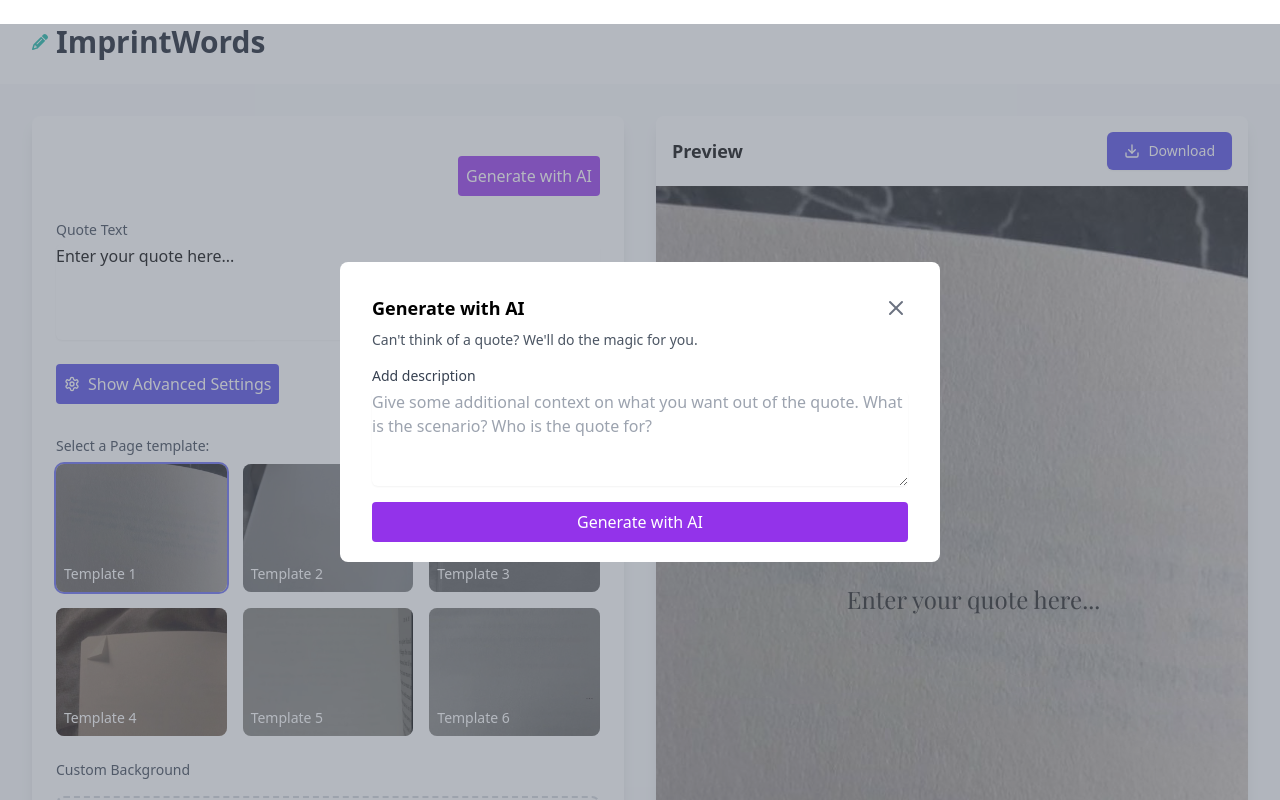
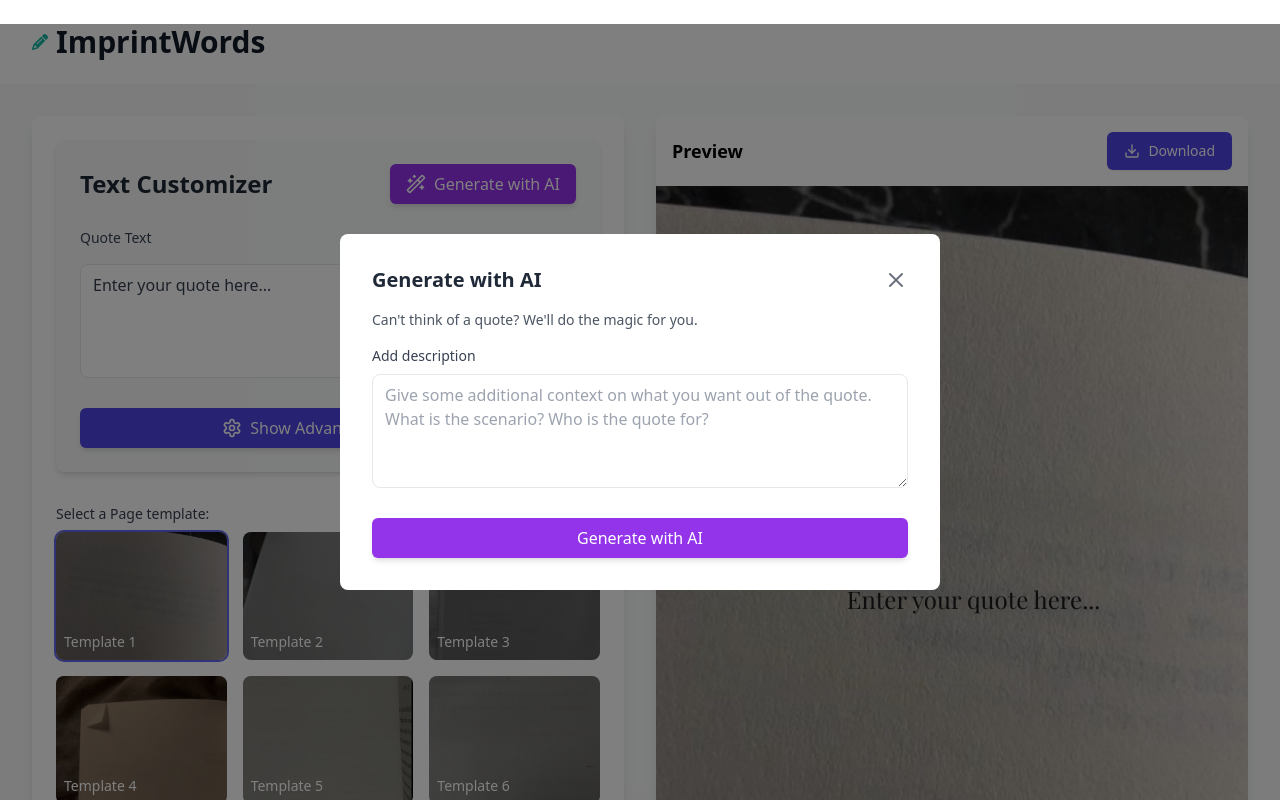
Before and after one commit to akshay0611/ImprintWords, a React (Vite) app: page /app in a window 1280 px wide. Both pictures are taken after a click on the button "Generate with AI". Shown: the top 800 px of the page. Built offline with nearby package versions, Linux system fonts and the light colour scheme; a web font is replaced by a local one.

Commit message:
Text Customizer styled

```diff
--- a/src/components/TextCustomizer.tsx
+++ b/src/components/TextCustomizer.tsx
@@ -1,7 +1,8 @@
 import React, { useState } from 'react';
-import { AlignLeft, AlignCenter, AlignRight, Settings, X } from 'lucide-react'; // Import the Close (X) icon
+import { AlignLeft, AlignCenter, AlignRight, Settings, X, Wand2 } from 'lucide-react';
 import type { Quote } from '../types';
 import ColorPicker from './ColorPicker';
+import { motion, AnimatePresence } from 'framer-motion';
 
 const fonts = [
   { name: 'Playfair Display', category: 'Serif', style: 'Classic' },
@@ -26,52 +27,59 @@ interface TextCustomizerProps {
 
 export default function TextCustomizer({ quote, onChange }: TextCustomizerProps) {
   const [showAdvanced, setShowAdvanced] = useState(false);
-  const [showModal, setShowModal] = useState(false); // State to toggle modal visibility
+  const [showModal, setShowModal] = useState(false);
 
   return (
-    <div className="space-y-6">
-      {/* Button Container */}
-      <div className="flex justify-end">
-        {/* Generate with AI Button */}
-        <button
-          onClick={() => setShowModal(true)} // Open modal when clicked
-          className="mt-4 p-2 bg-purple-600 text-white rounded flex items-center"
+    <div className="space-y-6 p-6 bg-gray-50 rounded-lg shadow-md">
+      <div className="flex justify-between items-center">
+        <h2 className="text-2xl font-bold text-gray-800">Text Customizer</h2>
+        <motion.button
+          whileHover={{ scale: 1.05 }}
+          whileTap={{ scale: 0.95 }}
+          onClick={() => setShowModal(true)}
+          className="px-4 py-2 bg-purple-600 text-white rounded-md shadow-md hover:bg-purple-700 transition-colors duration-200 flex items-center space-x-2"
         >
-          Generate with AI
-        </button>
+          <Wand2 className="w-5 h-5" />
+          <span>Generate with AI</span>
+        </motion.button>
       </div>
 
-      {/* Text Input */}
-      <div>
+      <div className="space-y-4">
         <label className="block text-sm font-medium text-gray-700">Quote Text</label>
         <textarea
           value={quote.text}
           onChange={(e) => onChange({ text: e.target.value })}
-          className="mt-1 block w-full rounded-md border-gray-300 shadow-sm focus:border-indigo-500 focus:ring-indigo-500"
+          className="w-full px-3 py-2 text-gray-700 border rounded-lg focus:outline-none focus:border-purple-500 transition-colors duration-200"
           rows={4}
           placeholder="Enter your quote here..."
         />
       </div>
 
-      {/* Show Advanced Settings Button */}
-      <button
+      <motion.button
+        whileHover={{ scale: 1.05 }}
+        whileTap={{ scale: 0.95 }}
         onClick={() => setShowAdvanced(!showAdvanced)}
-        className="mt-4 p-2 bg-indigo-600 text-white rounded flex items-center"
+        className="w-full px-4 py-2 bg-indigo-600 text-white rounded-md shadow-md hover:bg-indigo-700 transition-colors duration-200 flex items-center justify-center space-x-2"
       >
-        <Settings className="w-4 h-4 mr-2" />
-        {showAdvanced ? 'Hide Advanced Settings' : 'Show Advanced Settings'}
-      </button>
+        <Settings className="w-5 h-5" />
+        <span>{showAdvanced ? 'Hide Advanced Settings' : 'Show Advanced Settings'}</span>
+      </motion.button>
 
-      {/* Advanced Settings */}
+      <AnimatePresence>
         {showAdvanced && (
-        <>
-          {/* Font Selection */}
-          <div>
+          <motion.div
+            initial={{ opacity: 0, height: 0 }}
+            animate={{ opacity: 1, height: 'auto' }}
+            exit={{ opacity: 0, height: 0 }}
+            transition={{ duration: 0.3 }}
+            className="space-y-6 overflow-hidden"
+          >
+            <div className="space-y-2">
               <label className="block text-sm font-medium text-gray-700">Font Style</label>
               <select
                 value={quote.font}
                 onChange={(e) => onChange({ font: e.target.value })}
-              className="mt-1 block w-full rounded-md border-gray-300 shadow-sm focus:border-indigo-500 focus:ring-indigo-500"
+                className="w-full px-3 py-2 text-gray-700 border rounded-lg focus:outline-none focus:border-purple-500 transition-colors duration-200"
               >
                 {fonts.map((font) => (
                   <option key={font.name} value={font.name} style={{ fontFamily: font.name }}>
@@ -81,8 +89,7 @@ export default function TextCustomizer({ quote, onChange }: TextCustomizerProps)
               </select>
             </div>
 
-          {/* Font Size */}
-          <div>
+            <div className="space-y-2">
               <label className="block text-sm font-medium text-gray-700">
                 Font Size: {quote.fontSize}px
               </label>
@@ -92,115 +99,117 @@ export default function TextCustomizer({ quote, onChange }: TextCustomizerProps)
                 max="72"
                 value={quote.fontSize}
                 onChange={(e) => onChange({ fontSize: Number(e.target.value) })}
-              className="w-full mt-2"
+                className="w-full"
               />
-            <div className="flex justify-between text-sm text-gray-500 mt-1">
+              <div className="flex justify-between text-sm text-gray-500">
                 <span>16px</span>
                 <span>72px</span>
               </div>
             </div>
 
-          {/* Text Color */}
             <ColorPicker
               color={quote.color}
               onChange={(color) => onChange({ color })}
             />
 
-          {/* Text Alignment */}
-          <div>
-            <label className="block text-sm font-medium text-gray-700 mb-2">Text Alignment</label>
+            <div className="space-y-2">
+              <label className="block text-sm font-medium text-gray-700">Text Alignment</label>
               <div className="flex space-x-2">
-              <button
-                onClick={() => onChange({ alignment: 'left' })}
-                className={`p-2 rounded ${
-                  quote.alignment === 'left' ? 'bg-indigo-100 text-indigo-600' : 'text-gray-600 hover:bg-gray-100'
+                {['left', 'center', 'right'].map((align) => (
+                  <motion.button
+                    key={align}
+                    whileHover={{ scale: 1.1 }}
+                    whileTap={{ scale: 0.9 }}
+                    onClick={() => onChange({ alignment: align as 'left' | 'center' | 'right' })}
+                    className={`p-2 rounded-md ${
+                      quote.alignment === align ? 'bg-indigo-100 text-indigo-600' : 'text-gray-600 hover:bg-gray-100'
                     }`}
                   >
-                <AlignLeft className="w-5 h-5" />
-              </button>
-              <button
-                onClick={() => onChange({ alignment: 'center' })}
-                className={`p-2 rounded ${
-                  quote.alignment === 'center' ? 'bg-indigo-100 text-indigo-600' : 'text-gray-600 hover:bg-gray-100'
-                }`}
-              >
-                <AlignCenter className="w-5 h-5" />
-              </button>
-              <button
-                onClick={() => onChange({ alignment: 'right' })}
-                className={`p-2 rounded ${
-                  quote.alignment === 'right' ? 'bg-indigo-100 text-indigo-600' : 'text-gray-600 hover:bg-gray-100'
-                }`}
-              >
-                <AlignRight className="w-5 h-5" />
-              </button>
+                    {align === 'left' && <AlignLeft className="w-5 h-5" />}
+                    {align === 'center' && <AlignCenter className="w-5 h-5" />}
+                    {align === 'right' && <AlignRight className="w-5 h-5" />}
+                  </motion.button>
+                ))}
               </div>
             </div>
 
-          {/* Text Style Options */}
-          <div>
-            <label className="block text-sm font-medium text-gray-700 mb-2">Text Style</label>
+            <div className="space-y-2">
+              <label className="block text-sm font-medium text-gray-700">Text Style</label>
               <div className="flex space-x-2">
-              <button
-                onClick={() => onChange({ bold: !quote.bold })}
-                className={`p-2 rounded ${quote.bold ? 'bg-indigo-100 text-indigo-600' : 'text-gray-600 hover:bg-gray-100'}`}
+                {[
+                  { key: 'bold', label: 'B' },
+                  { key: 'italic', label: 'I' },
+                  { key: 'underline', label: 'U' }
+                ].map((style) => (
+                  <motion.button
+                    key={style.key}
+                    whileHover={{ scale: 1.1 }}
+                    whileTap={{ scale: 0.9 }}
+                    onClick={() => onChange({ [style.key]: !quote[style.key as keyof Quote] })}
+                    className={`p-2 rounded-md ${
+                      quote[style.key as keyof Quote] ? 'bg-indigo-100 text-indigo-600' : 'text-gray-600 hover:bg-gray-100'
+                    }`}
                   >
-                B
-              </button>
-              <button
-                onClick={() => onChange({ italic: !quote.italic })}
-                className={`p-2 rounded ${quote.italic ? 'bg-indigo-100 text-indigo-600' : 'text-gray-600 hover:bg-gray-100'}`}
-              >
-                I
-              </button>
-              <button
-                onClick={() => onChange({ underline: !quote.underline })}
-                className={`p-2 rounded ${quote.underline ? 'bg-indigo-100 text-indigo-600' : 'text-gray-600 hover:bg-gray-100'}`}
-              >
-                U
-              </button>
+                    {style.label}
+                  </motion.button>
+                ))}
               </div>
             </div>
-        </>
+          </motion.div>
         )}
+      </AnimatePresence>
 
-      {/* AI Modal */}
+      <AnimatePresence>
         {showModal && (
-        <div className="fixed inset-0 flex items-center justify-center bg-gray-500 bg-opacity-50 z-50">
-          <div className="bg-white p-8 rounded-lg w-[600px] h-[300px]"> {/* Increased modal width and height */}
-            {/* Modal Header with Close Icon */}
-            <div className="flex justify-between items-center">
-              <h3 className="text-lg font-semibold">Generate with AI</h3>
-              <button onClick={() => setShowModal(false)} className="text-gray-500 hover:text-gray-800">
-                <X className="w-6 h-6" /> {/* Close Icon */}
-              </button>
+          <motion.div
+            initial={{ opacity: 0 }}
+            animate={{ opacity: 1 }}
+            exit={{ opacity: 0 }}
+            className="fixed inset-0 flex items-center justify-center bg-black bg-opacity-50 z-50"
+          >
+            <motion.div
+              initial={{ scale: 0.9, opacity: 0 }}
+              animate={{ scale: 1, opacity: 1 }}
+              exit={{ scale: 0.9, opacity: 0 }}
+              className="bg-white p-8 rounded-lg w-[600px] max-w-[90%] max-h-[90vh] overflow-y-auto"
+            >
+              <div className="flex justify-between items-center mb-4">
+                <h3 className="text-xl font-semibold text-gray-800">Generate with AI</h3>
+                <motion.button
+                  whileHover={{ scale: 1.1 }}
+                  whileTap={{ scale: 0.9 }}
+                  onClick={() => setShowModal(false)}
+                  className="text-gray-500 hover:text-gray-800"
+                >
+                  <X className="w-6 h-6" />
+                </motion.button>
               </div>
 
-            {/* Modal Body */}
               <p className="mt-2 text-sm text-gray-600">
                 Can't think of a quote? We'll do the magic for you.
               </p>
 
-            {/* Additional Context Input */}
-            <div className="mt-4">
+              <div className="mt-4 space-y-2">
                 <label className="block text-sm font-medium text-gray-700">Add description</label>
                 <textarea
                   placeholder="Give some additional context on what you want out of the quote. What is the scenario? Who is the quote for?"
-                className="mt-1 block w-full rounded-md border-gray-300 shadow-sm focus:border-indigo-500 focus:ring-indigo-500"
+                  className="w-full px-3 py-2 text-gray-700 border rounded-lg focus:outline-none focus:border-purple-500 transition-colors duration-200"
                   rows={4}
                 />
               </div>
 
-            {/* Generate Button */}
-            <button
+              <motion.button
+                whileHover={{ scale: 1.05 }}
+                whileTap={{ scale: 0.95 }}
                 onClick={() => {/* Add AI generation logic here */}}
-              className="mt-4 w-full p-2 bg-purple-600 text-white rounded"
+                className="mt-6 w-full px-4 py-2 bg-purple-600 text-white rounded-md shadow-md hover:bg-purple-700 transition-colors duration-200"
               >
                 Generate with AI
-            </button>
-          </div>
-        </div>
+              </motion.button>
+            </motion.div>
+          </motion.div>
         )}
+      </AnimatePresence>
     </div>
   );
 }
```
Lines whose indentation alone changed are shown as unchanged.
